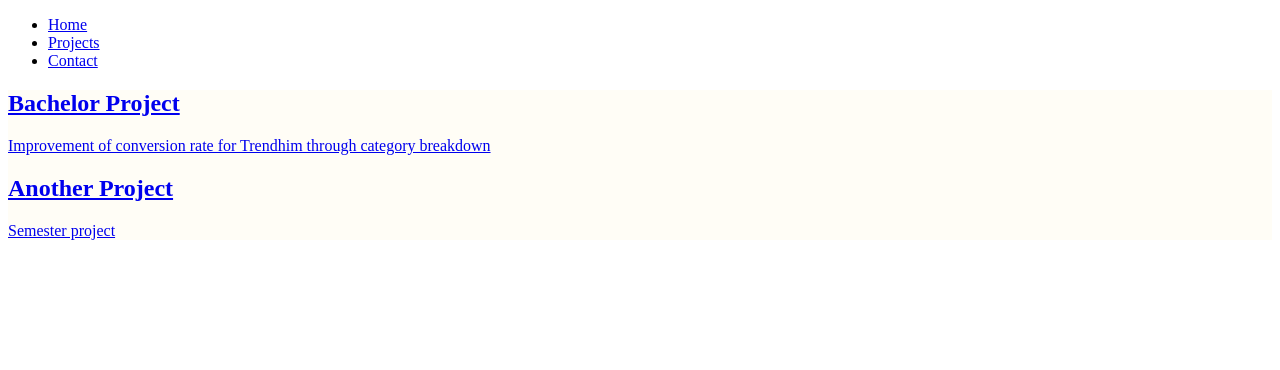
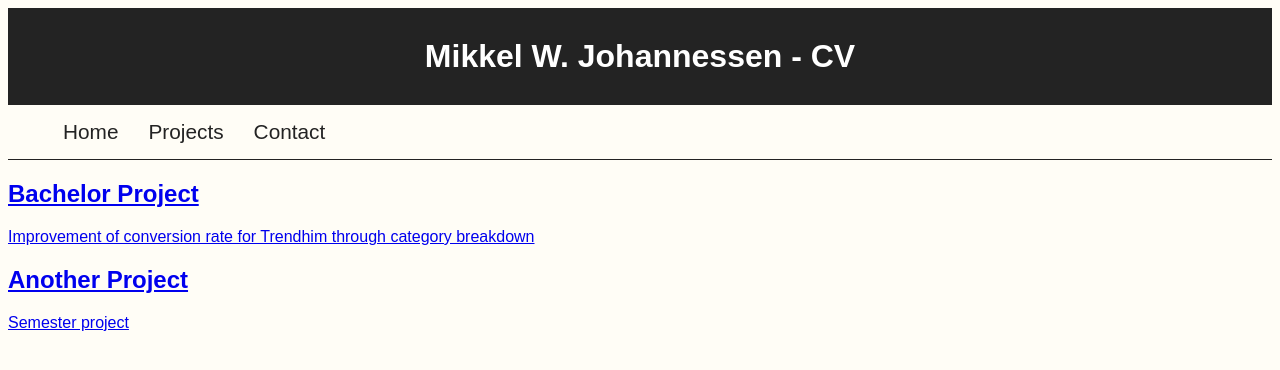
Before and after one commit to Mwaldemar/Resume, a Next.js app: page /projects in a window 1280 px wide. Shown: the top 370 px of the page. Built offline with nearby package versions, Linux system fonts and the light colour scheme.

Commit message:
Working on header and navigation menu

```diff
--- a/app/components/header/header.module.scss
+++ b/app/components/header/header.module.scss
@@ -1,2 +1,18 @@
-.headerWrapper {
+.headerContainer {
+  background-color: var(--black);
+  padding: 20px;
+
+  .headerLink {
+    text-decoration: none;
+    .headerTitle {
+      color: white;
+      text-align: center;
+      padding: 10px;
+      margin: 0 auto;
+
+      &:hover {
+        text-decoration: underline;
+      }
+    }
+  }
 }
--- a/app/components/header/header.tsx
+++ b/app/components/header/header.tsx
@@ -1,11 +1,17 @@
 import React from "react";
 import { Navbar } from "../navbar/navbar";
 import styles from './header.module.scss'
+import Link from "next/link";
 
 export const Header = () => {
     return (
-        <div className={styles.headerWrapper}>
+        <>
+            <div className={styles.headerContainer}>
+                <Link href="/" className={styles.headerLink}>
+                    <h1 className={styles.headerTitle}>Mikkel W. Johannessen - CV</h1>
+                </Link>
+            </div>
             <Navbar />
-        </div>
+        </>
     )
 }
--- a/app/components/navbar/navbar.module.scss
+++ b/app/components/navbar/navbar.module.scss
@@ -0,0 +1,55 @@
+.navigation {
+  background-color: var(--eggWhite);
+  border-bottom: 1px solid var(--black);
+
+  .linkContainer {
+    display: flex;
+    flex-direction: row;
+    align-items: center;
+    justify-content: flex-start;
+    margin: 0;
+
+    .navItem {
+      list-style-type: none;
+      padding: 5px;
+      margin: 10px;
+      position: relative;
+
+      &:hover {
+        text-decoration: underline;
+      }
+      .link {
+        color: var(--black);
+        text-decoration: none;
+        font-size: 1.3rem;
+        position: relative;
+        display: inline-block;
+
+        &::after {
+          content: "";
+          position: absolute;
+          left: 0;
+          bottom: -2px;
+          width: 100%;
+          height: 2px;
+          background-color: var(--black);
+          transform: scaleX(0);
+          transform-origin: left;
+          transition: transform 0.15s ease-in;
+        }
+
+        .linkText {
+          margin: 0;
+        }
+      }
+
+      &:hover .link::after {
+        transform: scaleX(1);
+      }
+      .link:not(:hover)::after {
+        transition: none;
+        transform: scaleX(0);
+      }
+    }
+  }
+}
--- a/app/components/navbar/navbar.tsx
+++ b/app/components/navbar/navbar.tsx
@@ -9,17 +9,17 @@ export const Navbar = () => {
             <ul className={styles.linkContainer}>
                 <li className={styles.navItem}>
                     <Link href="/" className={clsx(styles.link)}>
-                        Home
+                        <p className={styles.linkText}>Home</p>
                     </Link>
                 </li>
                 <li className={styles.navItem}>
                     <Link href="/projects" className={clsx(styles.link)}>
-                        Projects
+                        <p className={styles.linkText}>Projects</p>
                     </Link>
                 </li>
                 <li className={styles.navItem}>
                     <Link href="/contact" className={clsx(styles.link)}>
-                        Contact
+                        <p className={styles.linkText}>Contact</p>
                     </Link>
                 </li>
             </ul>
--- a/app/globalThemes.scss
+++ b/app/globalThemes.scss
@@ -1,6 +1,7 @@
 :root {
   /* Color Theming */
   --eggWhite: #fffdf6;
+  --black: #232323;
   --lightBlue: #a6cdc6;
   --darkBlue: #16404d;
   --orange: #dda853;
--- a/app/layout.module.scss
+++ b/app/layout.module.scss
@@ -1,3 +1,4 @@
-.content {
+.container {
   background-color: var(--eggWhite);
+  font-family: Arial, Helvetica, sans-serif;
 }
--- a/app/layout.tsx
+++ b/app/layout.tsx
@@ -15,7 +15,7 @@ export default function RootLayout({
 }>) {
   return (
     <html lang="en">
-      <body>
+      <body className={styles.container}>
         <Header />
         <div className={styles.content}>
           {children}
```
